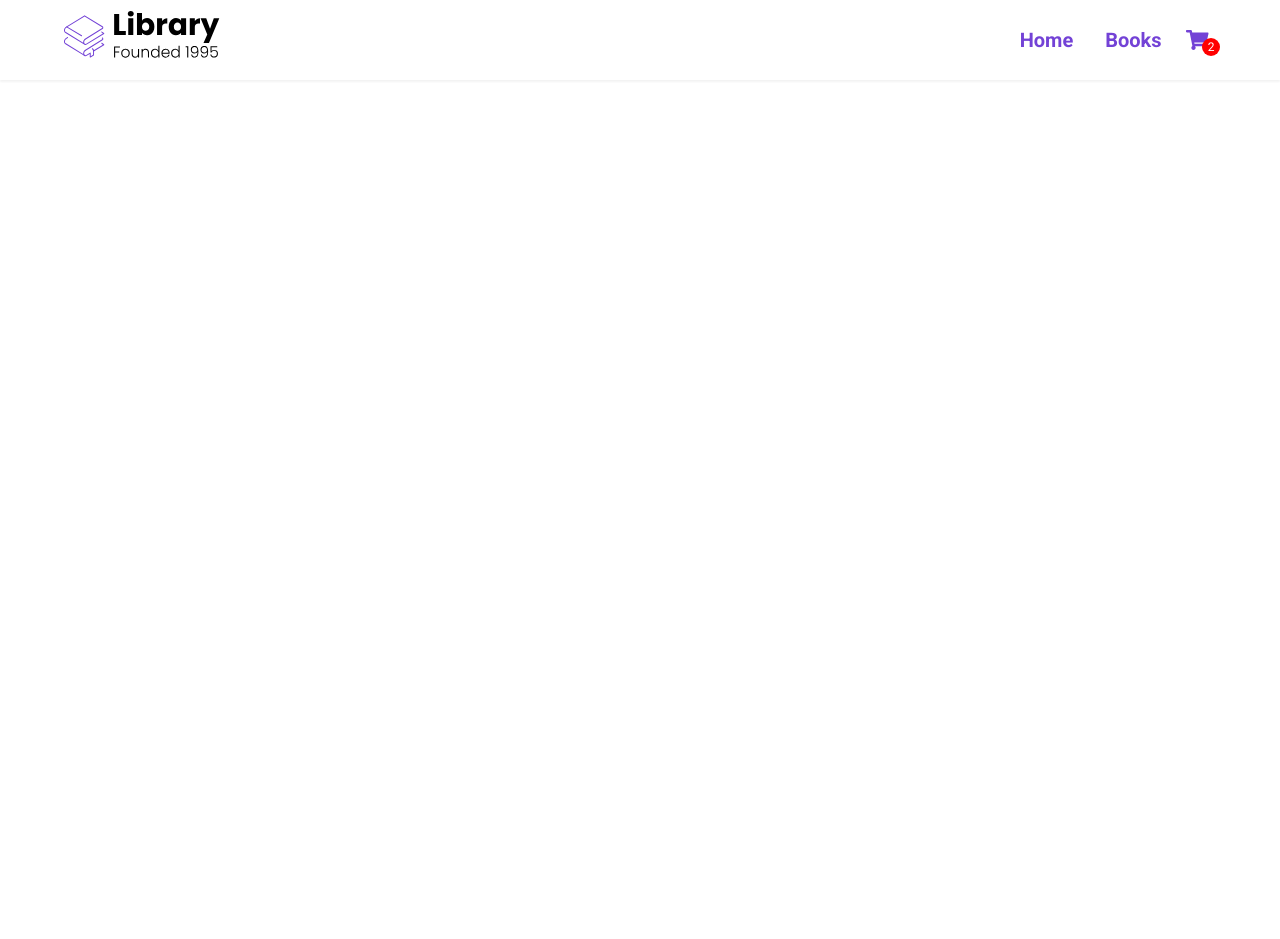
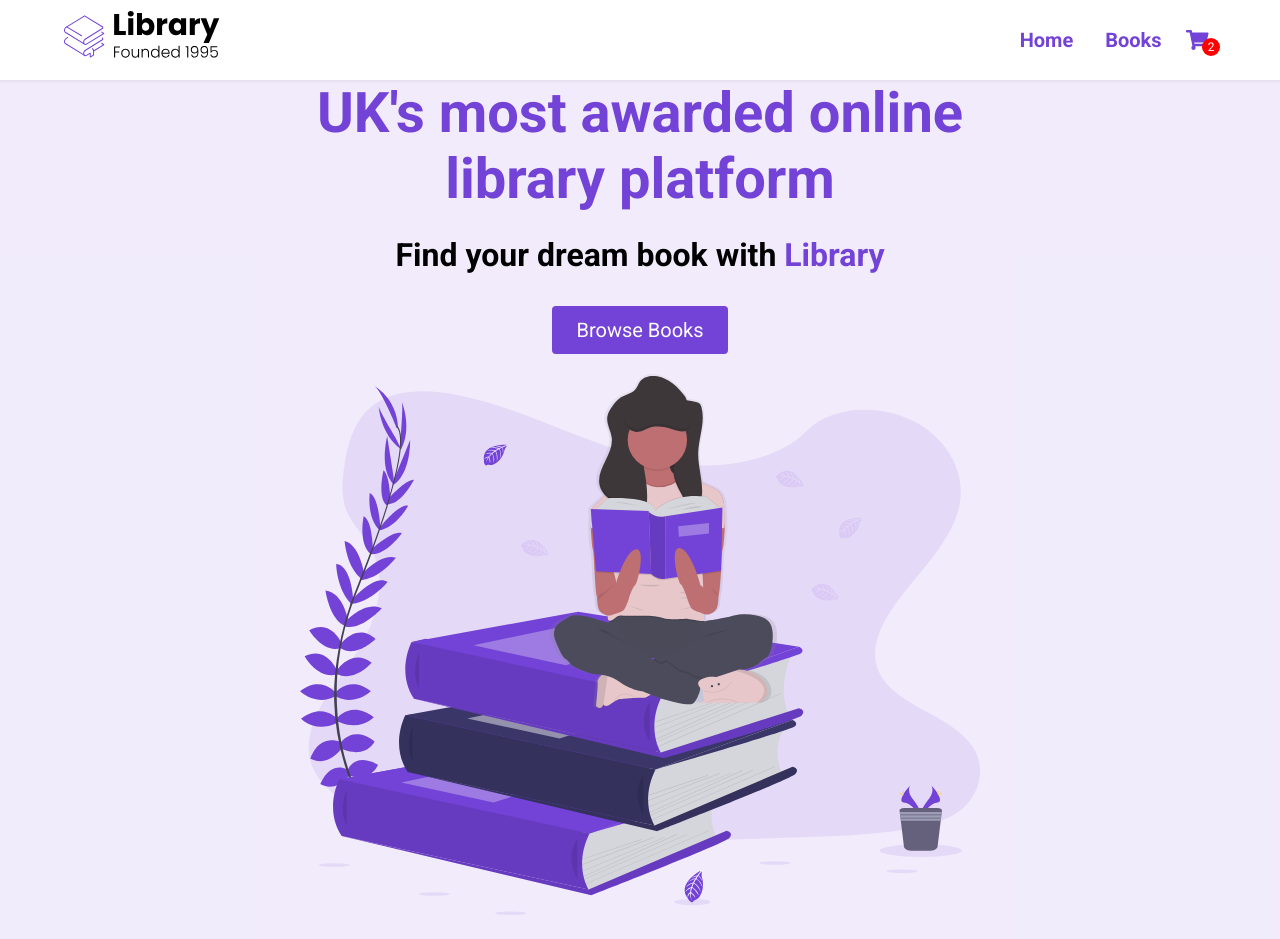
Before and after one commit to DevBDarius/Ecommerce-Library-React, a React (Create React App) app: page / in a window 1280 px wide. Shown: the top 939 px of the page. Before the commit the page ends 800 px from the top, so only its background shows below. Built offline with nearby package versions, Linux system fonts and the light colour scheme.

Commit message:
Landing component

```diff
--- a/src/App.js
+++ b/src/App.js
@@ -1,9 +1,11 @@
+import Landing from './components/Landing';
 import Nav from './components/Nav';
 
 function App() {
   return (
     <div className="App">
       <Nav/>
+      <Landing/>
     </div>
   );
 }
--- /dev/null
+++ b/src/components/Landing.jsx
@@ -0,0 +1,23 @@
+import React from 'react';
+import UndrawBooks from '../assets/Undraw_Books.svg'
+
+const Landing = () => {
+  return (
+    <section id="landing">
+      <div className="header__container">
+        <div className="header__description">
+          <h1>UK's most awarded online library platform</h1>
+          <h2>Find your dream book with <span className="purple">Library</span></h2>
+          <a href="#features">
+            <button className="btn">Browse Books</button>
+          </a>
+        </div>
+        <figure className="header__img--wrapper">
+          <img src={UndrawBooks} alt="" />
+        </figure>
+      </div>
+    </section>
+  );
+}
+
+export default Landing;
```
